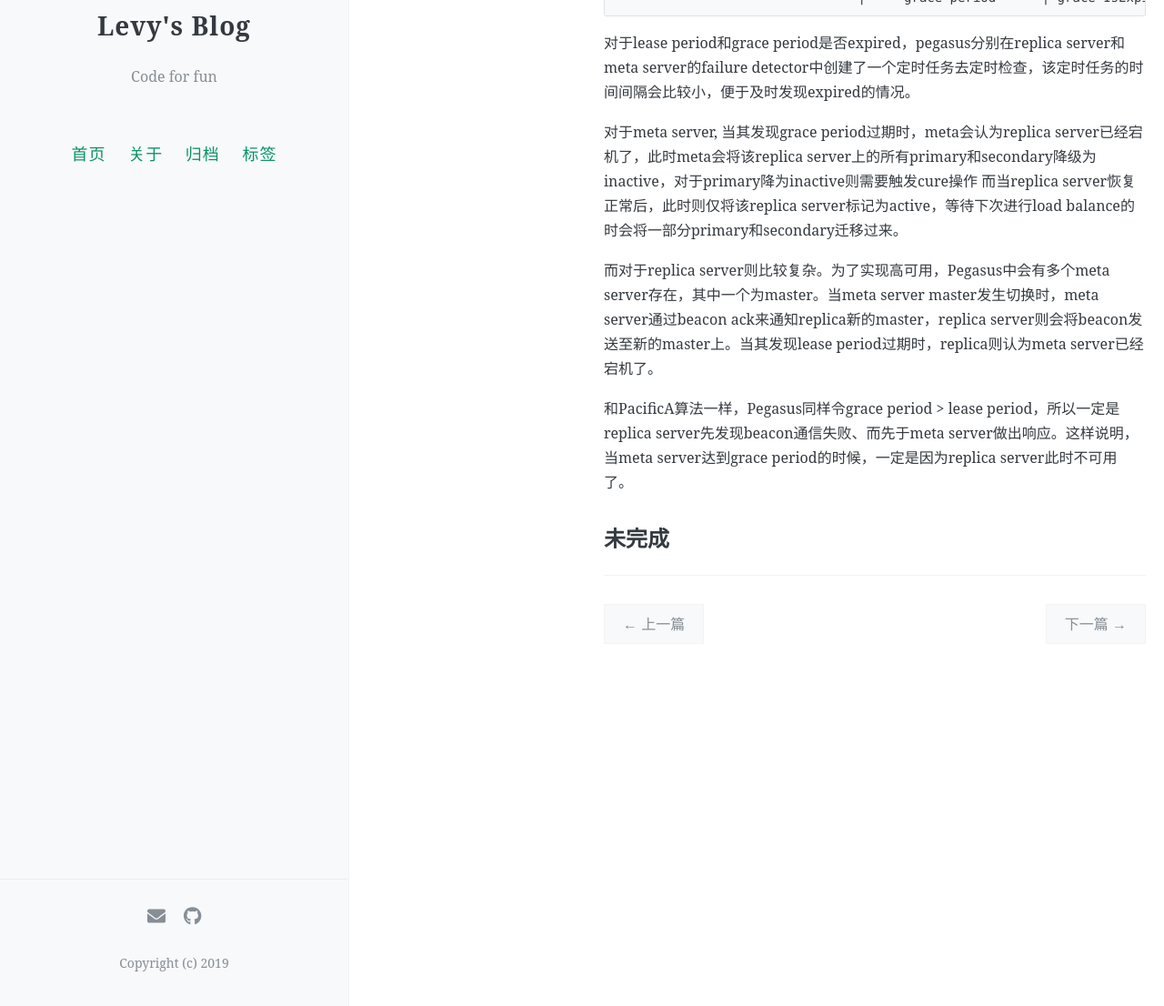
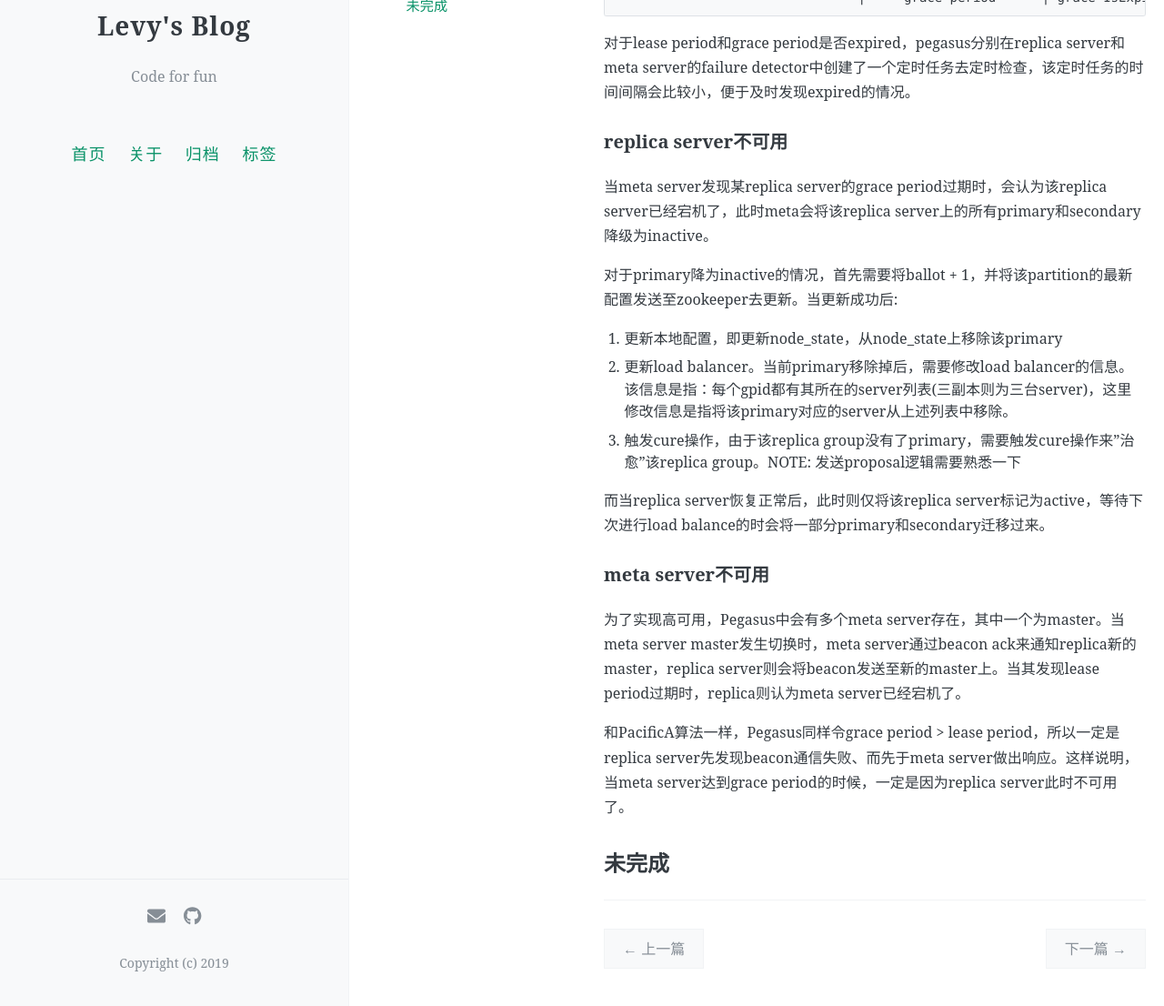
Before and after one commit to levy5307/blog, a Jekyll site: the page built from _posts/2020-04-13-PacificA-In-Pegasus.md, in a window 1280 px wide and 1400 px high, scrolled down 1498 px, cut to the strip 294-1400 px from the top of the window. Shown: the whole strip at 91% size. Built offline with Jekyll 4.4.1, drawn with Linux system fonts in a browser that asks for light colours; comment, search, counter and statistics services are not loaded; some of the changed text lies outside the part shown.

Commit message:
update PacificA In Pegasus

```diff
--- a/_posts/2020-04-13-PacificA-In-Pegasus.md
+++ b/_posts/2020-04-13-PacificA-In-Pegasus.md
@@ -41,10 +41,20 @@ PacificA中，错误探测是通过primary定期向secondary发送beacon来实
 
 对于lease period和grace period是否expired，pegasus分别在replica server和meta server的failure detector中创建了一个定时任务去定时检查，该定时任务的时间间隔会比较小，便于及时发现expired的情况。
 
-对于meta server, 当其发现grace period过期时，meta会认为replica server已经宕机了，此时meta会将该replica server上的所有primary和secondary降级为inactive，对于primary降为inactive则需要触发cure操作
+### replica server不可用
+
+当meta server发现某replica server的grace period过期时，会认为该replica server已经宕机了，此时meta会将该replica server上的所有primary和secondary降级为inactive。
+
+对于primary降为inactive的情况，首先需要将ballot + 1，并将该partition的最新配置发送至zookeeper去更新。当更新成功后:
+1. 更新本地配置，即更新node_state，从node_state上移除该primary
+2. 更新load balancer。当前primary移除掉后，需要修改load balancer的信息。该信息是指：每个gpid都有其所在的server列表(三副本则为三台server)，这里修改信息是指将该primary对应的server从上述列表中移除。
+3. 触发cure操作，由于该replica group没有了primary，需要触发cure操作来"治愈"该replica group。NOTE: 发送proposal逻辑需要熟悉一下
+
 而当replica server恢复正常后，此时则仅将该replica server标记为active，等待下次进行load balance的时会将一部分primary和secondary迁移过来。
 
-而对于replica server则比较复杂。为了实现高可用，Pegasus中会有多个meta server存在，其中一个为master。当meta server master发生切换时，meta server通过beacon ack来通知replica新的master，replica server则会将beacon发送至新的master上。当其发现lease period过期时，replica则认为meta server已经宕机了。
+### meta server不可用
+
+为了实现高可用，Pegasus中会有多个meta server存在，其中一个为master。当meta server master发生切换时，meta server通过beacon ack来通知replica新的master，replica server则会将beacon发送至新的master上。当其发现lease period过期时，replica则认为meta server已经宕机了。
 
 和PacificA算法一样，Pegasus同样令grace period > lease period，所以一定是replica server先发现beacon通信失败、而先于meta server做出响应。这样说明，当meta server达到grace period的时候，一定是因为replica server此时不可用了。
 
```
